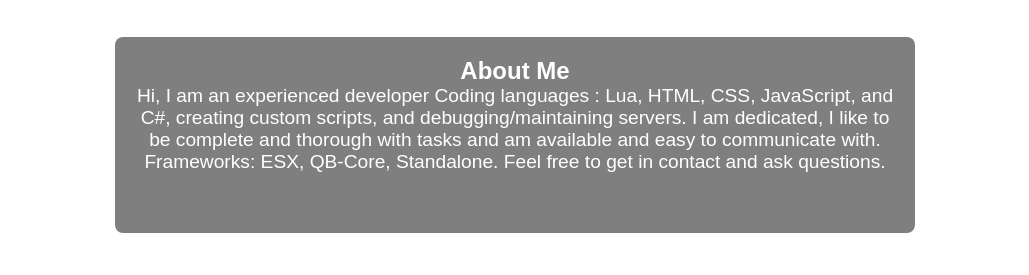
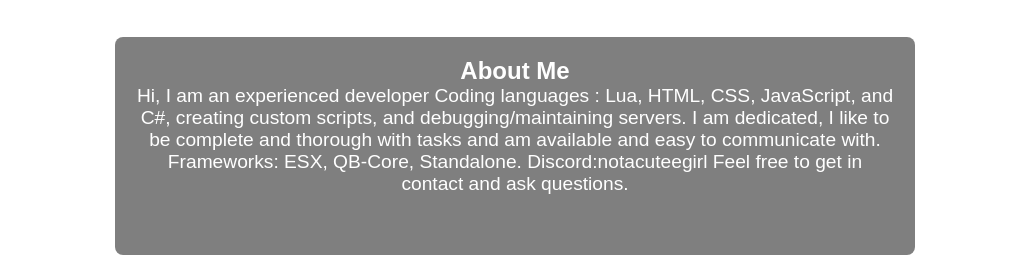
Before and after one commit to M1STC/M1Dev, a plain HTML site: page index.html in a window 1280 px wide. Shown: the part 986-1261 px from the top of the page, without its empty margins (125-1154 px from the left). Before the commit the page ends 1239 px from the top, so only its background shows below. Drawn offline with Linux system fonts and the light colour scheme.

Commit message:
Update index.html

```diff
--- a/index.html
+++ b/index.html
@@ -126,6 +126,8 @@
 
                 Frameworks: ESX, QB-Core, Standalone.
 
+                Discord:notacuteegirl
+
                 Feel free to get in contact and ask questions.
             </p>
         </div>
```
